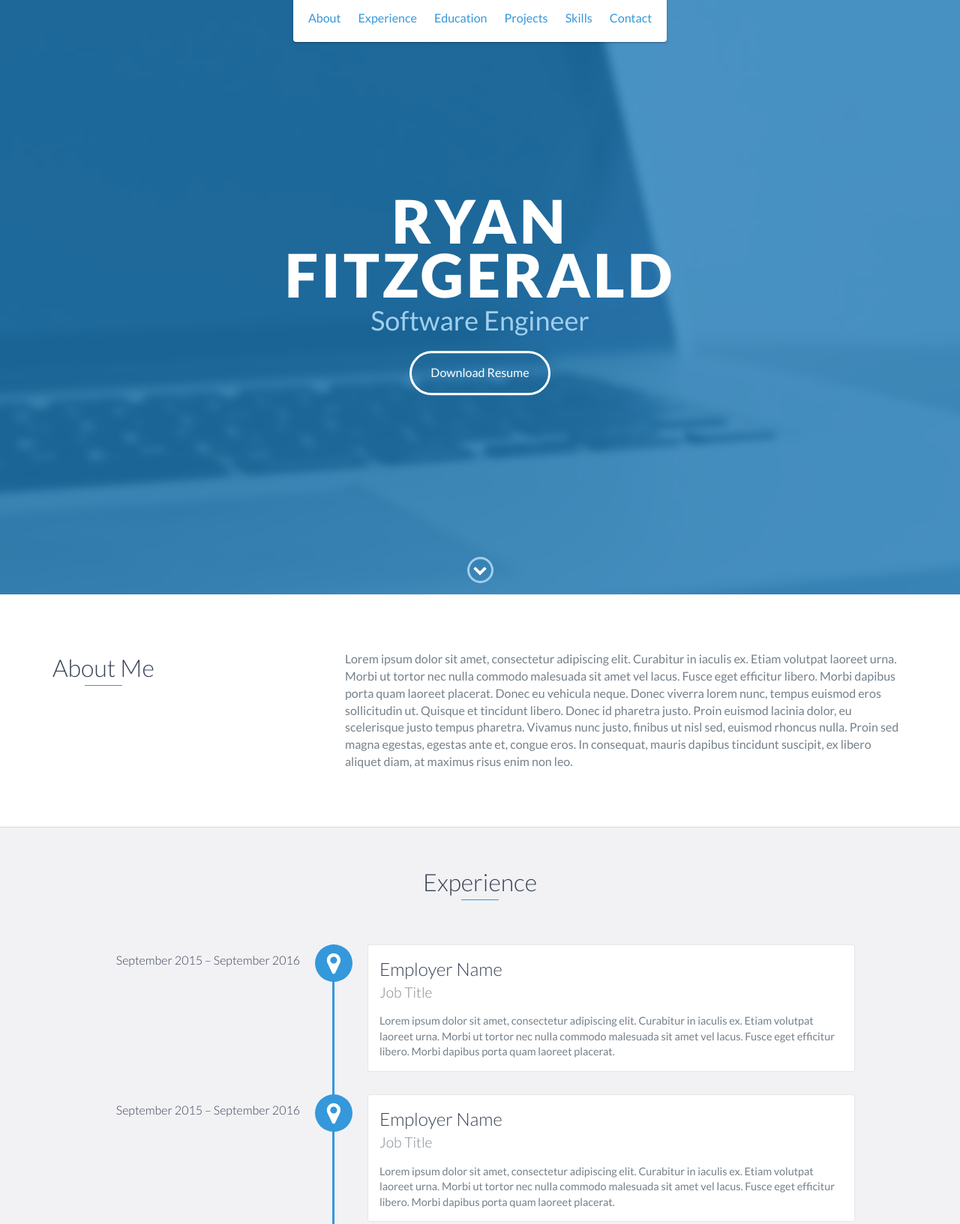
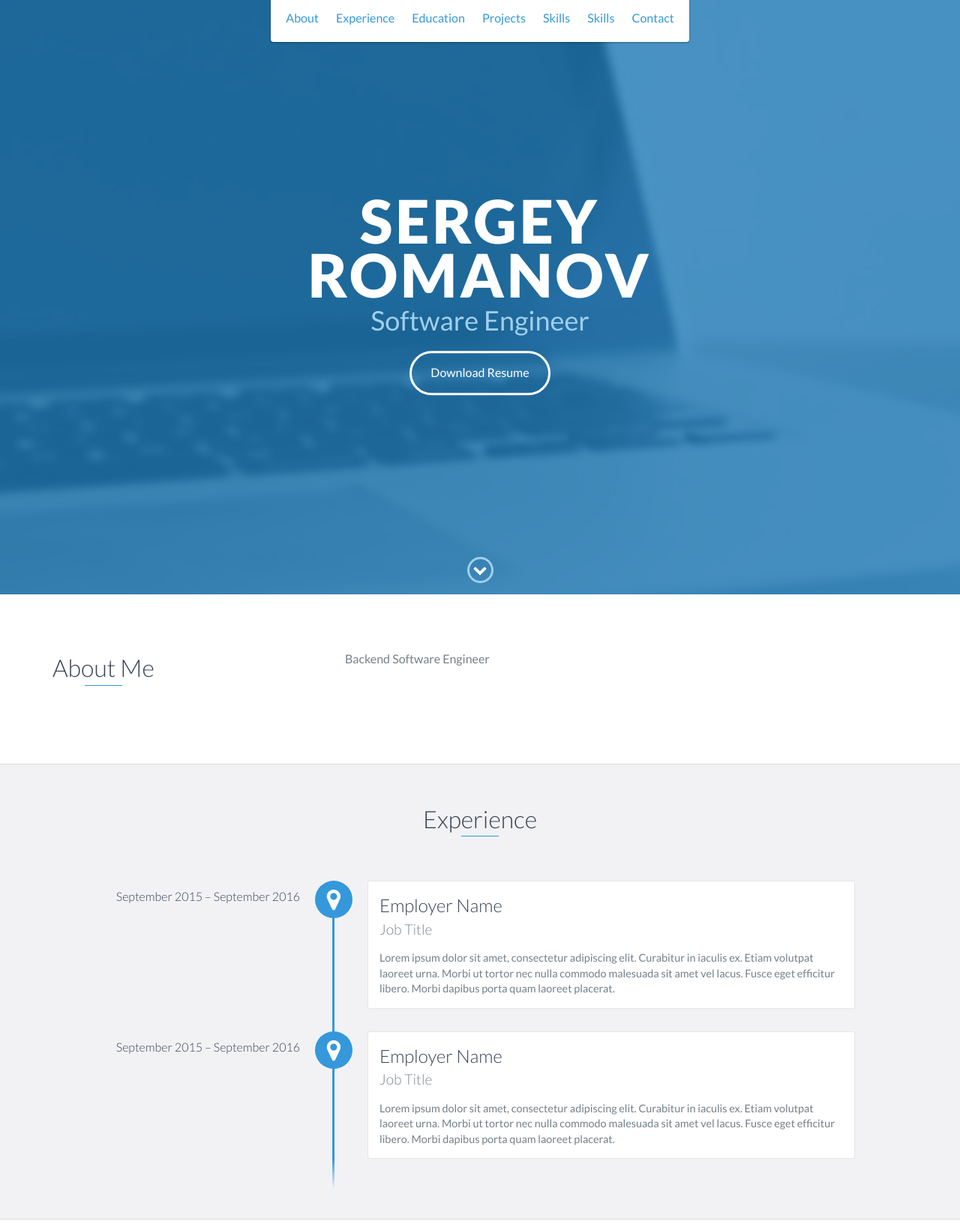
Before and after one commit to saromanov/saromanov.github.io, a website: page index.html in a window 1280 px wide. Shown: the part 7-1640 px from the top of the page at 75% size. Drawn offline with nearby package versions, Linux system fonts and the light colour scheme.

Commit message:
update index.html

```diff
--- a/index.html
+++ b/index.html
@@ -40,6 +40,9 @@
                 <a href="#skills">Skills</a>
             </li>
             <li>
+                <a href="#blog">Skills</a>
+            </li>
+            <li>
                 <a href="#contact">Contact</a>
             </li>
         </ul>
@@ -48,7 +51,7 @@
 
     <div id="lead">
         <div id="lead-content">
-            <h1>Ryan Fitzgerald</h1>
+            <h1>Sergey Romanov</h1>
             <h2>Software Engineer</h2>
             <a href="#" class="btn-rounded-white">Download Resume</a>
         </div>
@@ -73,9 +76,7 @@
                 </div>
                 <div class="col-md-8">
                     <p>
-                        Lorem ipsum dolor sit amet, consectetur adipiscing elit. Curabitur in iaculis ex. Etiam volutpat laoreet urna. Morbi ut tortor nec nulla commodo malesuada sit amet vel lacus. Fusce eget efficitur libero. Morbi dapibus porta quam laoreet placerat. Donec
-                        eu vehicula neque. Donec viverra lorem nunc, tempus euismod eros sollicitudin ut. Quisque et tincidunt libero. Donec id pharetra justo. Proin euismod lacinia dolor, eu scelerisque justo tempus pharetra. Vivamus nunc justo, finibus
-                        ut nisl sed, euismod rhoncus nulla. Proin sed magna egestas, egestas ante et, congue eros. In consequat, mauris dapibus tincidunt suscipit, ex libero aliquet diam, at maximus risus enim non leo.
+                       Backend Software Engineer
                     </p>
                 </div>
             </div>
@@ -86,14 +87,6 @@
     <div id="experience" class="background-alt">
         <h2 class="heading">Experience</h2>
         <div id="experience-timeline">
-            <div data-date="September 2015 – September 2016">
-                <h3>Employer Name</h3>
-                <h4>Job Title</h4>
-                <p>
-                    Lorem ipsum dolor sit amet, consectetur adipiscing elit. Curabitur in iaculis ex. Etiam volutpat laoreet urna. Morbi ut tortor nec nulla commodo malesuada sit amet vel lacus. Fusce eget efficitur libero. Morbi dapibus porta quam laoreet placerat.
-                </p>
-            </div>
-
             <div data-date="September 2015 – September 2016">
                 <h3>Employer Name</h3>
                 <h4>Job Title</h4>
```
Also changed, not shown: README.md, 2 other files.
